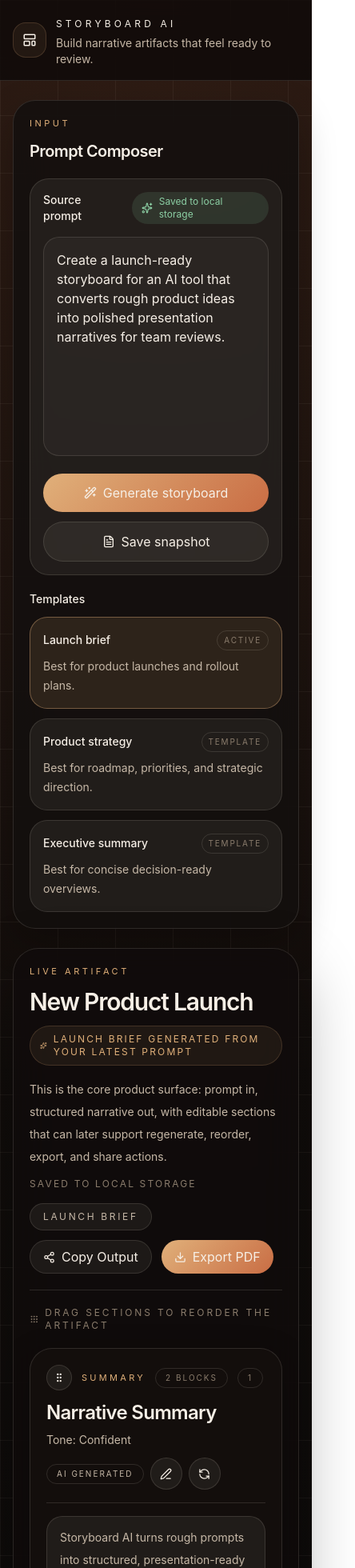
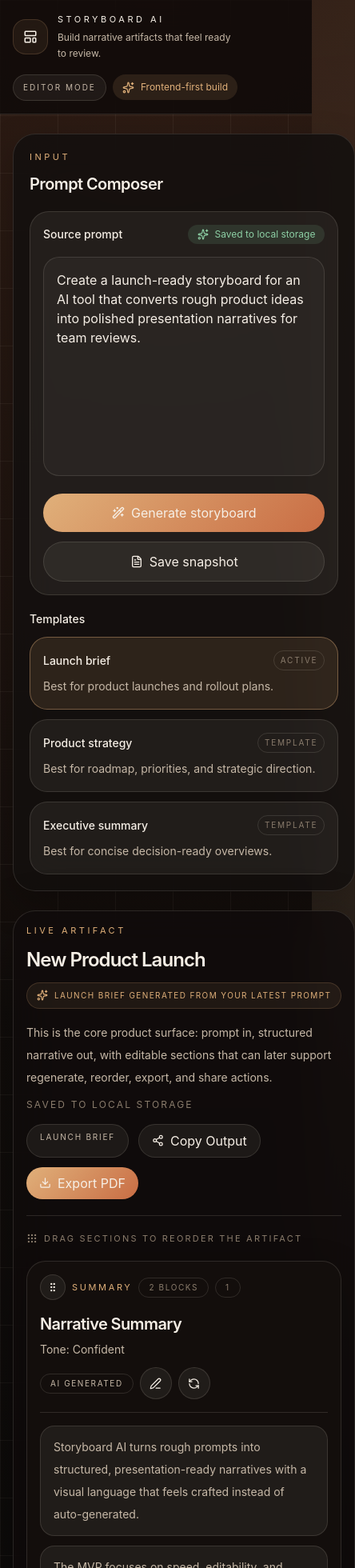
Before and after one commit to anishcodes-0-9/storyboard-ai, a React (Vite) app: page /editor in a window 390 px wide. Shown: the top 1960 px of the page at 80% size, 444 px wide, since content can reach past the window. Built offline with nearby package versions, Linux system fonts and the light colour scheme.

Commit message:
feat: improve mobile responsiveness across app surfaces

```diff
--- a/src/components/layout/site-header.tsx
+++ b/src/components/layout/site-header.tsx
@@ -6,35 +6,35 @@ export function SiteHeader() {
 
   return (
     <header className="sticky top-0 z-30 border-b border-[var(--panel-border)] bg-[rgba(10,8,8,0.72)] backdrop-blur-xl">
-      <div className="mx-auto flex max-w-[1600px] items-center justify-between px-4 py-4 sm:px-6 lg:px-8">
-        <div className="flex items-center gap-3">
+      <div className="mx-auto flex max-w-[1600px] flex-wrap items-center justify-between gap-4 px-4 py-4 sm:px-6 lg:px-8">
+        <div className="min-w-0 flex items-center gap-3">
           <Link
             to="/"
             aria-label="Go to home page"
-            className="flex h-11 w-11 items-center justify-center rounded-2xl border border-[rgba(224,176,122,0.18)] bg-[rgba(224,176,122,0.08)] text-[var(--accent)] transition hover:border-[var(--accent)]"
+            className="flex h-11 w-11 shrink-0 items-center justify-center rounded-2xl border border-[rgba(224,176,122,0.18)] bg-[rgba(224,176,122,0.08)] text-[var(--accent)] transition hover:border-[var(--accent)]"
           >
             <LayoutTemplate size={18} />
           </Link>
 
-          <div>
+          <div className="min-w-0">
             <Link
               to="/"
-              className="text-xs uppercase tracking-[0.35em] text-[var(--accent)]"
+              className="block text-[11px] uppercase tracking-[0.32em] text-[var(--accent)] sm:text-xs sm:tracking-[0.35em]"
             >
               Storyboard AI
             </Link>
-            <p className="mt-1 text-sm text-[var(--text-muted)]">
+            <p className="mt-1 max-w-[14rem] text-xs leading-5 text-[var(--text-muted)] sm:max-w-none sm:text-sm">
               Build narrative artifacts that feel ready to review.
             </p>
           </div>
         </div>
 
-        <div className="hidden items-center gap-3 md:flex">
-          <div className="rounded-full border border-[var(--panel-border)] bg-[var(--panel)] px-4 py-2 text-xs uppercase tracking-[0.24em] text-[var(--text-muted)]">
+        <div className="flex w-full flex-wrap items-center gap-2 sm:w-auto sm:justify-end md:flex">
+          <div className="rounded-full border border-[var(--panel-border)] bg-[var(--panel)] px-3 py-2 text-[10px] uppercase tracking-[0.2em] text-[var(--text-muted)] sm:px-4 sm:text-xs sm:tracking-[0.24em]">
             {location.pathname === "/editor" ? "Editor mode" : "Overview"}
           </div>
 
-          <div className="inline-flex items-center gap-2 rounded-full bg-[rgba(224,176,122,0.12)] px-4 py-2 text-sm text-[var(--accent)]">
+          <div className="inline-flex items-center gap-2 rounded-full bg-[rgba(224,176,122,0.12)] px-3 py-2 text-xs text-[var(--accent)] sm:px-4 sm:text-sm">
             <Sparkles size={15} />
             Frontend-first build
           </div>
--- a/src/features/storyboard/storyboard-canvas.tsx
+++ b/src/features/storyboard/storyboard-canvas.tsx
@@ -91,18 +91,18 @@ export function StoryboardCanvas() {
   }
 
   return (
-    <section className="rounded-[32px] border border-[var(--panel-border)] bg-[rgba(16,12,11,0.82)] p-5 shadow-[var(--shadow-lg)] backdrop-blur-xl">
-      <div className="flex flex-wrap items-start justify-between gap-4 border-b border-[var(--panel-border)] pb-5">
-        <div>
+    <section className="rounded-[28px] border border-[var(--panel-border)] bg-[rgba(16,12,11,0.82)] p-4 shadow-[var(--shadow-lg)] backdrop-blur-xl sm:rounded-[32px] sm:p-5">
+      <div className="flex flex-col gap-4 border-b border-[var(--panel-border)] pb-5 lg:flex-row lg:items-start lg:justify-between">
+        <div className="min-w-0">
           <p className="text-[11px] uppercase tracking-[0.32em] text-[var(--accent)]">
             Live Artifact
           </p>
-          <h1 className="mt-3 text-3xl font-semibold tracking-[-0.04em] text-[var(--text)]">
+          <h1 className="mt-3 text-2xl font-semibold tracking-[-0.04em] text-[var(--text)] sm:text-3xl">
             {artifactTitle}
           </h1>
-          <div className="mt-3 inline-flex items-center gap-2 rounded-full border border-[rgba(224,176,122,0.18)] bg-[rgba(224,176,122,0.08)] px-3 py-2 text-xs uppercase tracking-[0.18em] text-[var(--accent)]">
-            <Sparkles size={14} />
-            {artifactSubtitle}
+          <div className="mt-3 inline-flex max-w-full items-center gap-2 rounded-full border border-[rgba(224,176,122,0.18)] bg-[rgba(224,176,122,0.08)] px-3 py-2 text-[10px] uppercase tracking-[0.14em] text-[var(--accent)] sm:text-xs sm:tracking-[0.18em]">
+            <Sparkles size={14} className="shrink-0" />
+            <span className="truncate">{artifactSubtitle}</span>
           </div>
           <p className="mt-4 max-w-2xl text-sm leading-7 text-[var(--text-muted)]">
             This is the core product surface: prompt in, structured narrative
@@ -117,7 +117,7 @@ export function StoryboardCanvas() {
         <div className="flex flex-wrap gap-3">
           <div
             aria-label="Active template"
-            className="rounded-full border border-[var(--panel-border)] bg-[var(--panel)] px-4 py-2 text-xs uppercase tracking-[0.22em] text-[var(--text-muted)]"
+            className="rounded-full border border-[var(--panel-border)] bg-[var(--panel)] px-4 py-2 text-[10px] uppercase tracking-[0.18em] text-[var(--text-muted)] sm:text-xs sm:tracking-[0.22em]"
           >
             {templateLabels[activeTemplate]}
           </div>
@@ -154,7 +154,7 @@ export function StoryboardCanvas() {
       </div>
 
       <div ref={exportRef} className="mt-5">
-        <div className="flex items-center gap-2 text-xs uppercase tracking-[0.24em] text-[var(--text-faint)]">
+        <div className="flex items-center gap-2 text-[11px] uppercase tracking-[0.2em] text-[var(--text-faint)] sm:text-xs sm:tracking-[0.24em]">
           <Grip size={14} />
           Drag sections to reorder the artifact
         </div>
--- a/src/features/storyboard/storyboard-section-card.tsx
+++ b/src/features/storyboard/storyboard-section-card.tsx
@@ -71,13 +71,12 @@ export function StoryboardSectionCard({
         transition,
       }}
       className={cn(
-        "rounded-[28px] border border-[var(--panel-border)] bg-[rgba(20,16,14,0.92)] p-5 shadow-[var(--shadow-md)]",
+        "rounded-[24px] border border-[var(--panel-border)] bg-[rgba(20,16,14,0.92)] p-4 shadow-[var(--shadow-md)] sm:rounded-[28px] sm:p-5",
         isDragging && "opacity-70 ring-1 ring-[var(--accent)]",
       )}
     >
-      <div className="flex flex-wrap items-start justify-between gap-3 border-b border-[var(--panel-border)] pb-4">
-        <div>
-          <div className="flex items-center gap-3">
+      <div className="flex flex-col gap-4 border-b border-[var(--panel-border)] pb-4">
+        <div className="flex flex-wrap items-center gap-2 sm:gap-3">
           <button
             type="button"
             aria-label={`Drag ${section.title}`}
@@ -88,20 +87,22 @@ export function StoryboardSectionCard({
             <GripVertical size={14} />
           </button>
 
-            <p className="text-[11px] uppercase tracking-[0.3em] text-[var(--accent)]">
+          <p className="text-[11px] uppercase tracking-[0.24em] text-[var(--accent)] sm:tracking-[0.3em]">
             {section.kind}
           </p>
 
-            <span className="rounded-full border border-[var(--panel-border)] px-3 py-1 text-[10px] uppercase tracking-[0.2em] text-[var(--text-faint)]">
+          <span className="rounded-full border border-[var(--panel-border)] px-3 py-1 text-[10px] uppercase tracking-[0.16em] text-[var(--text-faint)] sm:tracking-[0.2em]">
             {lineCountLabel}
           </span>
 
-            <span className="rounded-full border border-[var(--panel-border)] px-3 py-1 text-[10px] uppercase tracking-[0.2em] text-[var(--text-faint)]">
+          <span className="rounded-full border border-[var(--panel-border)] px-3 py-1 text-[10px] uppercase tracking-[0.16em] text-[var(--text-faint)] sm:tracking-[0.2em]">
             {index + 1}
           </span>
         </div>
 
-          <h3 className="mt-3 text-2xl font-semibold tracking-[-0.03em] text-[var(--text)]">
+        <div className="flex flex-col gap-3 sm:flex-row sm:items-start sm:justify-between">
+          <div className="min-w-0">
+            <h3 className="text-xl font-semibold tracking-[-0.03em] text-[var(--text)] sm:text-2xl">
               {section.title}
             </h3>
 
@@ -112,10 +113,10 @@ export function StoryboardSectionCard({
             ) : null}
           </div>
 
-        <div className="flex items-center gap-2">
+          <div className="flex items-center gap-2 self-start">
             <span
               className={cn(
-              "rounded-full border px-3 py-1 text-[10px] uppercase tracking-[0.2em]",
+                "rounded-full border px-3 py-1 text-[10px] uppercase tracking-[0.16em] sm:tracking-[0.2em]",
                 section.status === "edited"
                   ? "border-[rgba(141,208,165,0.24)] bg-[rgba(141,208,165,0.1)] text-[var(--success)]"
                   : "border-[var(--panel-border)] text-[var(--text-muted)]",
@@ -165,13 +166,14 @@ export function StoryboardSectionCard({
             )}
           </div>
         </div>
+      </div>
 
       {!isEditing ? (
         <div className="mt-4 space-y-3">
           {section.content.map((line, lineIndex) => (
             <div
               key={`${section.id}-${lineIndex}`}
-              className="rounded-[20px] border border-[var(--panel-border)] bg-[var(--panel)] px-4 py-3 text-sm leading-7 text-[var(--text-muted)]"
+              className="rounded-[18px] border border-[var(--panel-border)] bg-[var(--panel)] px-4 py-3 text-sm leading-7 text-[var(--text-muted)] sm:rounded-[20px]"
             >
               {line}
             </div>
@@ -184,7 +186,7 @@ export function StoryboardSectionCard({
             value={draft}
             onChange={(event) => setDraft(event.target.value)}
             rows={Math.max(section.content.length * 2, 8)}
-            className="w-full resize-none rounded-[22px] border border-[var(--accent)] bg-[rgba(255,248,238,0.04)] px-4 py-4 text-sm leading-7 text-[var(--text)] outline-none"
+            className="w-full resize-none rounded-[20px] border border-[var(--accent)] bg-[rgba(255,248,238,0.04)] px-4 py-4 text-sm leading-7 text-[var(--text)] outline-none sm:rounded-[22px]"
           />
           <p className="mt-3 text-xs uppercase tracking-[0.2em] text-[var(--text-faint)]">
             One line per content block. Save to persist locally in the
--- a/src/pages/editor-page.tsx
+++ b/src/pages/editor-page.tsx
@@ -6,7 +6,7 @@ import { StoryboardCanvas } from "../features/storyboard/storyboard-canvas";
 export function EditorPage() {
   return (
     <AppShell>
-      <div className="grid gap-6 xl:grid-cols-[340px_minmax(0,1fr)_320px]">
+      <div className="grid gap-6 lg:grid-cols-[320px_minmax(0,1fr)] xl:grid-cols-[320px_minmax(0,1fr)_300px]">
         <PromptPanel />
         <StoryboardCanvas />
         <HistoryPanel />
```
Also changed, not shown: src/pages/home-page.tsx (+15 -15 lines), src/pages/library-page.tsx (+6 -6 lines), src/pages/share-page.tsx (+17 -17 lines). Lines whose indentation alone changed are shown as unchanged.
